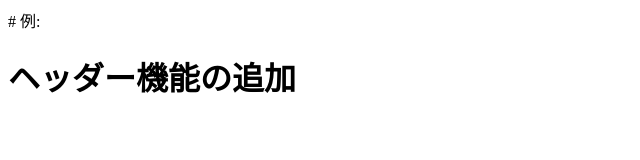
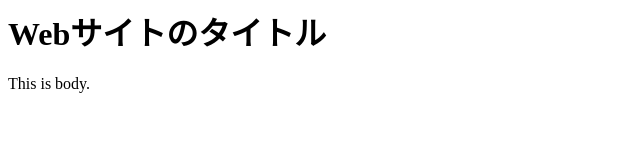
Before and after one commit to kusumikenichi/my-awesome-project, a plain HTML site: page index.html in a window 1280 px wide. Shown: the whole page, without its empty margins (0-640 px from the left). Drawn offline with Linux system fonts and the light colour scheme.

Commit message:
add body

```diff
--- a/index.html
+++ b/index.html
@@ -1 +1,2 @@
-# 例: <h1>ヘッダー機能の追加</h1>
+<h1>Webサイトのタイトル</h1>
+<body>This is body.</body>
```
